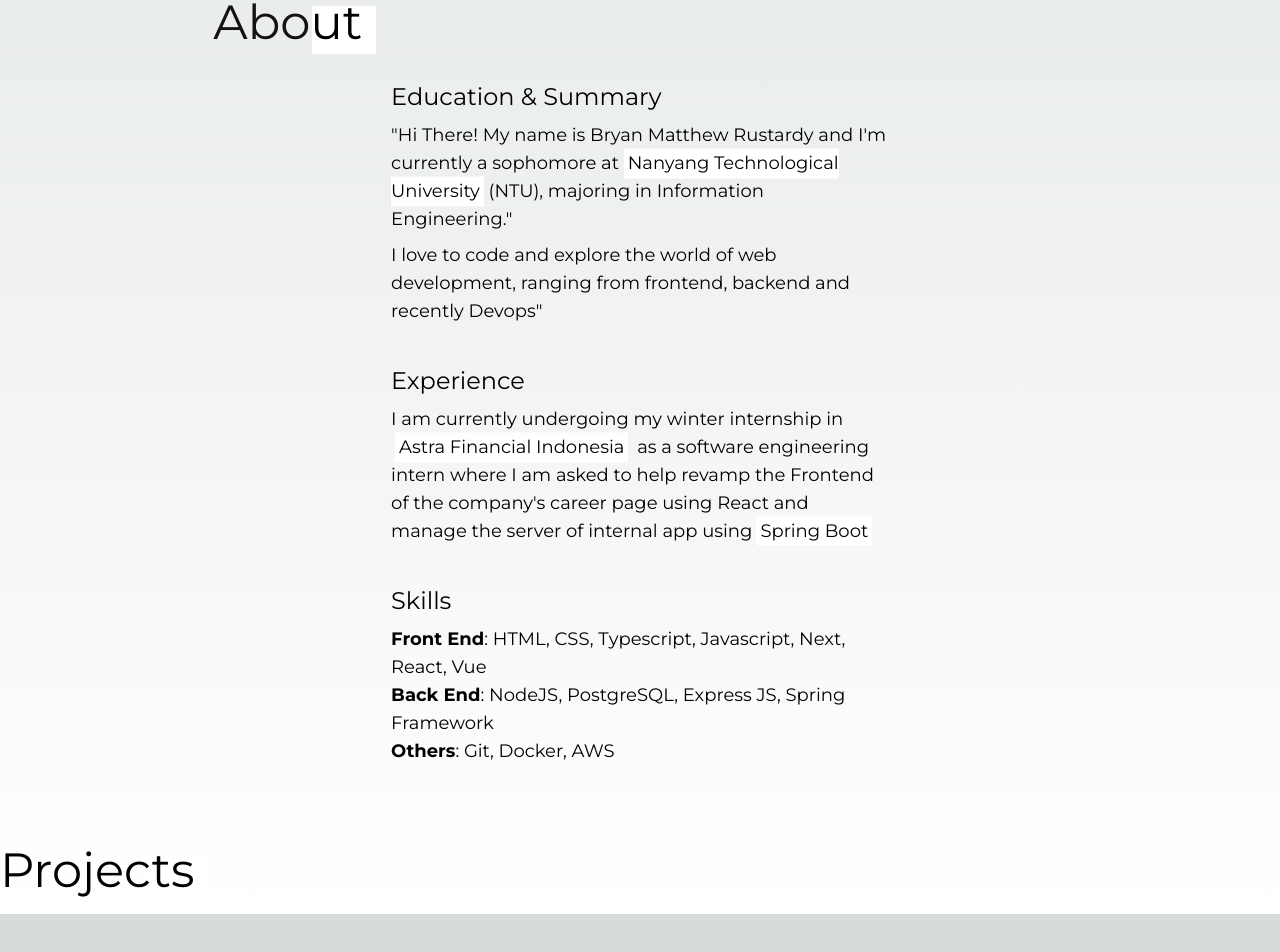
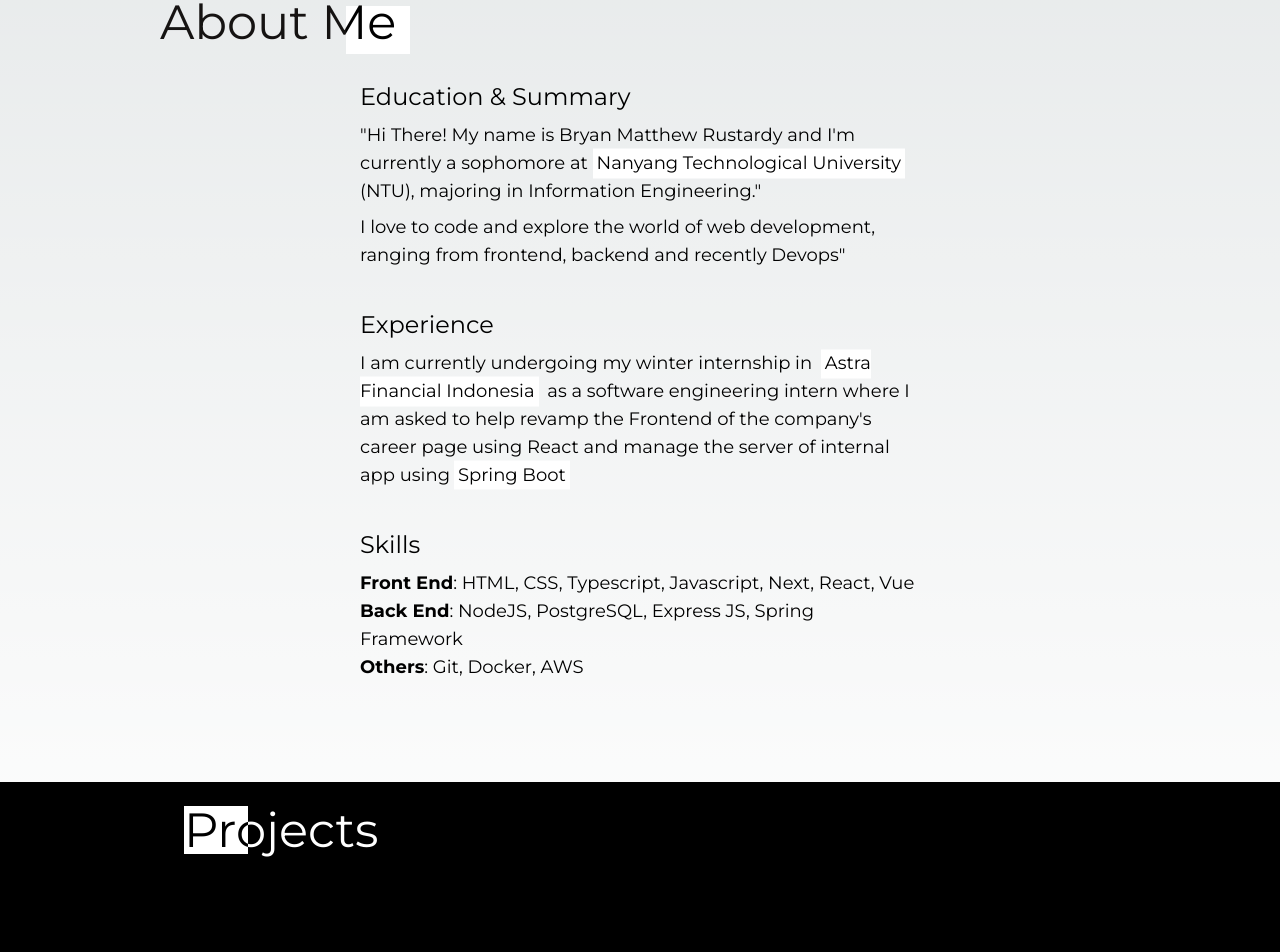
Before and after one commit to BryMat24/Personal-Website-V2, a Next.js app in the folder personal-website/: page / in a window 1280 px wide. Shown: the part 850-1802 px from the top of the page. Before the commit the page ends 1764 px from the top, so only its background shows below. Built offline with nearby package versions, Linux system fonts and the light colour scheme.

Commit message:
fix: align section header width and gap

```diff
--- a/personal-website/src/components/About/index.tsx
+++ b/personal-website/src/components/About/index.tsx
@@ -5,8 +5,8 @@ import Subheading from "./subHeading";
 
 export default function About() {
     return (
-        <section className="flex flex-col mx-8 my-4 mt-7 bg-dark-bg duration-700 md:w-8/12 md:m-auto">
-            <SectionHeading title="About" />
+        <section className="flex flex-col mx-8 my-4 mt-7 bg-dark-bg duration-700 md:w-9/12 md:m-auto">
+            <SectionHeading title="About Me" type="right" />
             <div className="flex flex-col my-4 md:m-auto md:mt-12 lg:mb-0 lg:w-7/12">
                 <div>
                     <Subheading title="Education & Summary" />
--- a/personal-website/src/components/Project/index.tsx
+++ b/personal-website/src/components/Project/index.tsx
@@ -4,7 +4,13 @@ import SectionHeading from "../sectionHeading";
 interface ProjectProps {}
 
 const Project: FunctionComponent<ProjectProps> = () => {
-    return <SectionHeading title="Projects" />;
+    return (
+        <section className="bg-black px-8 py-4 pb-24 mt-7 flex flex-col">
+            <div className="md:w-auto md:m-0 lg:w-3/4 lg:m-auto">
+                <SectionHeading title="Projects" type="left" />
+            </div>
+        </section>
+    );
 };
 
 export default Project;
--- a/personal-website/src/components/sectionHeading.tsx
+++ b/personal-website/src/components/sectionHeading.tsx
@@ -2,9 +2,10 @@ import React, { FunctionComponent } from "react";
 
 interface Props {
     title: string;
+    type: "right" | "left";
 }
 
-const SectionHeading: FunctionComponent<Props> = ({ title }) => {
+const SectionHeading: FunctionComponent<Props> = ({ title, type }) => {
     return (
         <div
             className="flex my-5 mb-3 lg:mt-0 overflow-hidden bg-dark-bg duration-700 relative py-2"
@@ -16,10 +17,17 @@ const SectionHeading: FunctionComponent<Props> = ({ title }) => {
             >
                 {title}
             </h3>
-            <div
-                className="relative self-end right-[50px] lg:right-13 w-16 h-8 lg:h-12 bg-white translate-y-2"
-                style={{ opacity: 1 }}
-            ></div>
+            {type == "right" ? (
+                <div
+                    className="relative self-end right-[50px] lg:right-13 w-16 h-8 lg:h-12 bg-white translate-y-2"
+                    style={{ opacity: 1 }}
+                ></div>
+            ) : (
+                <div
+                    className="absolute self-center mr-auto w-16 h-8 lg:h-12 bg-white"
+                    style={{ opacity: 1, transform: "none" }}
+                ></div>
+            )}
         </div>
     );
 };
```
